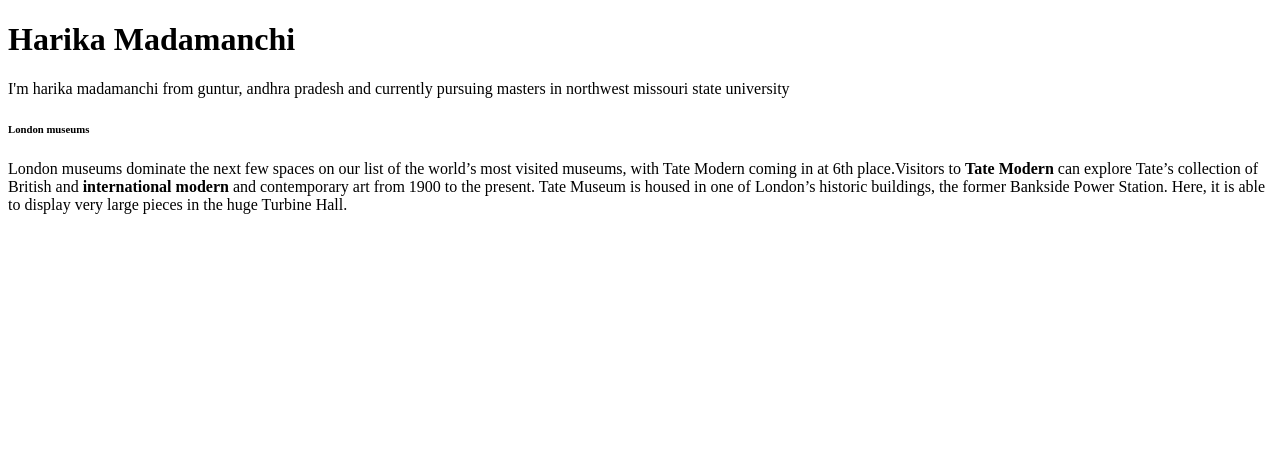
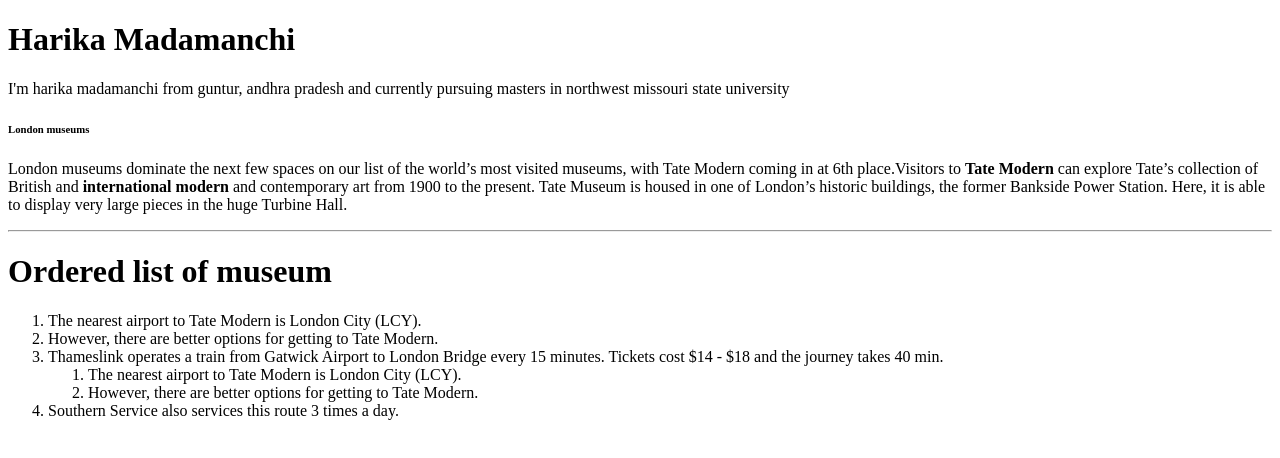
Before and after one commit to 44-563-Web-Apps-F22/44563-webapps-assignment-3-Harikamadamanchi, a plain HTML site: page index.html in a window 1280 px wide. Drawn offline with Linux system fonts and the light colour scheme.

Commit message:
added ordered list

```diff
--- a/index.html
+++ b/index.html
@@ -1,15 +1,50 @@
 <!DOCTYPE html>
 <html>
+
 <head>
     <title>About myself </title>
 </head>
+
 <body>
     <h1> Harika Madamanchi</h1>
-        <p> I'm harika madamanchi from guntur, andhra pradesh and currently pursuing masters in northwest missouri state university</p>
+    <p> I'm harika madamanchi from guntur, andhra pradesh and currently pursuing masters in northwest missouri state
+        university</p>
 
     <h6>London museums</h6>
     <p>
-            London museums dominate the next few spaces on our list of the world’s most visited museums, with Tate Modern coming in at 6th place.Visitors to <b>Tate Modern</b> can explore Tate’s collection of British and <b>international modern</b> and contemporary art from 1900 to the present. Tate Museum is housed in one of London’s historic buildings, the former Bankside Power Station. Here, it is able to display very large pieces in the huge Turbine Hall.
+        London museums dominate the next few spaces on our list of the world’s most visited museums, with Tate Modern
+        coming in at 6th place.Visitors to <b>Tate Modern</b> can explore Tate’s collection of British and
+        <b>international modern</b> and contemporary art from 1900 to the present. Tate Museum is housed in one of
+        London’s historic buildings, the former Bankside Power Station. Here, it is able to display very large pieces in
+        the huge Turbine Hall.
     </p>
+
+    <hr />
+    <h1>Ordered list of museum</h1>
+    <ol>
+        <li>
+            The nearest airport to Tate Modern is London City (LCY).
+        </li>
+        <li>
+            However, there are better options for getting to Tate Modern.
+        </li>
+        <li>
+            Thameslink operates a train from Gatwick Airport to London Bridge every 15 minutes. Tickets cost $14 - $18
+            and the journey takes 40 min.
+            <ol>
+                <li>
+                    The nearest airport to Tate Modern is London City (LCY).
+                </li>
+                <li>
+                    However, there are better options for getting to Tate Modern.
+                </li>
+            </ol>
+
+        </li>
+        <li>
+            Southern Service also services this route 3 times a day.
+        </li>
+    </ol>
 </body>
+
 </html>
```
Lines whose indentation alone changed are shown as unchanged.
